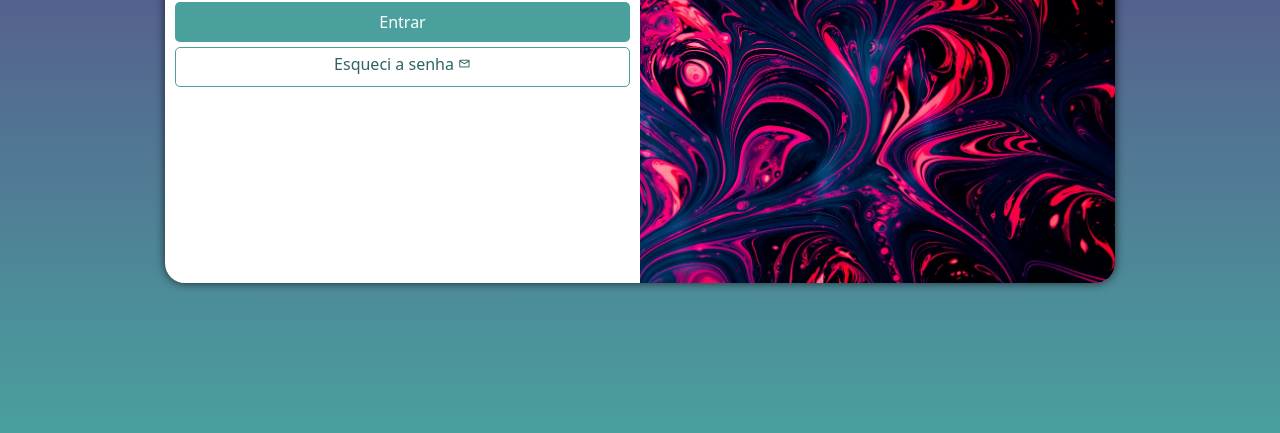
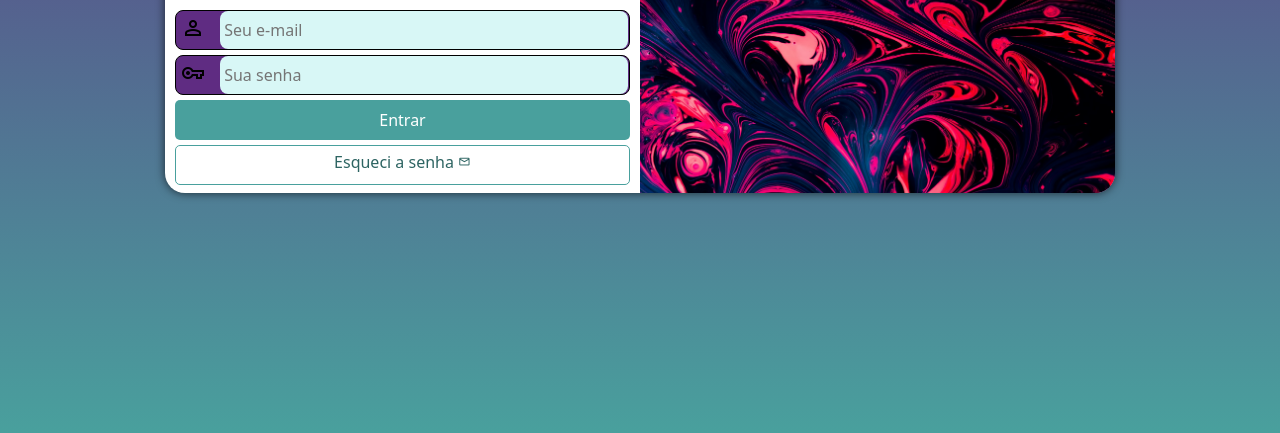
Before and after one commit to MDSquall/projeto-login, a plain HTML site: page index.html in a window 1280 px wide. Shown: the part 367-800 px from the top of the page. Drawn offline with nearby package versions, Linux system fonts and the light colour scheme.

Commit message:
bug fixed dispositiveis moveis

```diff
--- a/estilos/media-query.css
+++ b/estilos/media-query.css
@@ -1,4 +1,6 @@
 @charset "UTF-8";
+
+/* CONFIGURAÇÃO PARA TABLET */
 
 @media screen and (min-width: 768px) and (max-width: 992px){
     body {
@@ -7,6 +9,7 @@
 
     section#login {
         width: 80vw;
+        height: 280px;
     }
 
     section#login > div#imagem {
@@ -21,6 +24,8 @@
     }
 }
 
+/* CONFIGURAÇÕES PARA DESKTOP */
+
 @media screen and (min-width: 992px) {
     body {
         background-image: linear-gradient(to top, #49a09d, #5f2c82);
@@ -28,6 +33,7 @@
 
     section#login {
         width: 950px;
+        height: 320px;
     }
 
     section#login > div#imagem {
@@ -46,6 +52,7 @@
     }
 
     div#formulario > p {
-        font-size: 1.2em;
+        font-size: 1em;
+        margin: 20px 0px;
     }
 }
--- a/estilos/style.css
+++ b/estilos/style.css
@@ -29,7 +29,6 @@ section#login {
     position: absolute;
     top: 50%;
     left: 50%;
-    transform: translate(-50%, -50%);
     overflow: hidden;
 
     background-color: white;
@@ -38,6 +37,7 @@ section#login {
     border-radius: 20px;
     box-shadow: 0px 0px 10px rgba(0, 0, 0, 0.678);
 
+    transform: translate(-50%, -50%);
     transition: width .3s, height .3s;
     transition-timing-function: ease;
 }
@@ -68,18 +68,42 @@ form > div.campo > span {
     overflow: hidden;
 }
 
-form > div.compo {
+div.campo {
     background-color: #5f2c82;
+    border: 1px solid black;
     display: block;
     width: 100%;
     height: 40px;
-    border-radius: 5px;
+    border-radius: 8px;
     margin: 5px 0px;
-
 }
 
 div.campo > label {
     display: none;
+}
+
+div.campo > span {
+    color: black;
+    /* background-color: black; */
+    font-size: 2m;
+    width: 40px;
+    padding: 5px;
+}
+
+div.campo > input {
+    background-color: #d8f7f6;
+    font-size: 1em;
+    width: calc(100% - 45px);
+    height: 100%;
+    border: 0px;
+    border-radius: 8px;
+    padding: 4px;
+    transform: translateY(-9px);
+}
+
+div.campo > input:focus-within {
+    background-color: white;
+    color: black;
 }
 
 form > input[type=submit] {
```
